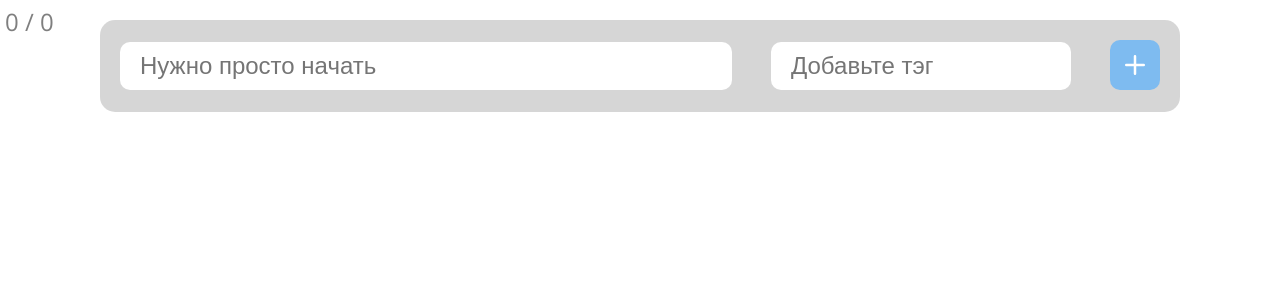
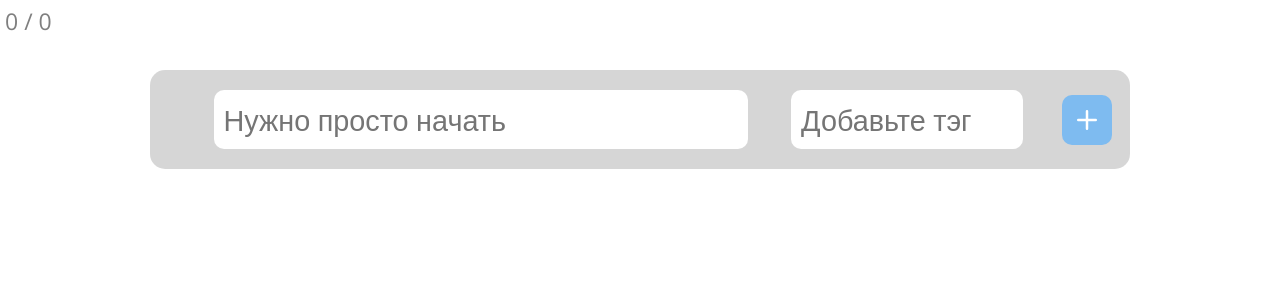
Before and after one commit to AeddAenye/VSCode, a Vue app in the folder Tododa/: page / in a window 1280 px wide. Shown: the top 300 px of the page. Built offline with nearby package versions, Linux system fonts and the light colour scheme.

Commit message:
Мелкие изменения

```diff
--- a/Tododa/src/App.vue
+++ b/Tododa/src/App.vue
@@ -29,15 +29,15 @@ let tags = ref([]);
 let doned = ref(0);
 
 onMounted(() => {
-  const stasks = localStorage.getItem('tasks');
-  const stags = localStorage.getItem('tags');
+  const localtasks = localStorage.getItem('tasks');
+  const localtags = localStorage.getItem('tags');
 
-  if (stasks) {
-    tasks.value = JSON.parse(stasks);
+  if (localtasks) {
+    tasks.value = JSON.parse(localtasks);
   }
 
-  if (stags) {
-    tags.value = JSON.parse(stags);
+  if (localtags) {
+    tags.value = JSON.parse(localtags);
   }
 
   doned.value = tasks.value.filter(task => task.done).length;
@@ -99,9 +99,13 @@ onUnmounted(() => {
 }
 
 .counter{
-  position: absolute;
+  position: fixed;
   top: 5px;
   left: 5px;
   color: rgba(0, 0, 0, 0.5);
 }
+
+@media screen and (min-width: 980px) {
+
+}
 </style>
--- a/Tododa/src/components/CreateTask.vue
+++ b/Tododa/src/components/CreateTask.vue
@@ -1,5 +1,6 @@
 <template>
   <div class="inputarea">
+    <div class="fields">
       <div class="text">
         <input type="text" placeholder="Нужно просто начать" v-model="txt" />
       </div>
@@ -7,7 +8,8 @@
       <div class="tag">
         <input type="text" placeholder="Добавьте тэг" v-model="tag" />
       </div>
-    <div>
+    </div>
+    <div class="buttons">
       <button type="button" @click="taskcreate">
         <img src="../assets/plus.svg" draggable="false" />
       </button>
@@ -54,19 +56,42 @@ export default {
 }
 
 .text {
-  width: 55%;
+  width: 70%;
 }
 
 .tag {
-  width: 25%;
+  width: 30%;
+}
+
+.fields {
+  width: 95%;
+}
+
+.buttons {
+  width: 5%;
+  display: flex;
+  justify-content: center;
 }
 
 .inputarea input {
-  width: 100%;
+  width: 95%;
   font-size: 1.5rem;
-  padding: 10px 20px;
+  padding: 10px 10px;
   border-radius: 10px;
   border: none;
+}
+
+.fields {
+  display: flex;
+  flex-direction: row;
+  justify-content: space-around;
+  margin: 0px 20px;
+}
+
+.fields div{
+  margin: 0px 20px;
+  display: flex;
+  justify-content: center;
 }
 
 .inputarea button {
--- a/Tododa/style.css
+++ b/Tododa/style.css
@@ -3,12 +3,12 @@
 * {
     padding: 0;
     margin: 0;
+    font-size: 1.2rem;
+    font-family: 'Open Sans', sans-serif;
 }
 
 header, body{
-    padding: 0px 100px;
-    font-family: 'Open Sans', sans-serif;
-    font-size: 1.5rem;
+    padding: 50px 150px;
 }
 
 :root {
```
Lines whose indentation alone changed are shown as unchanged.
